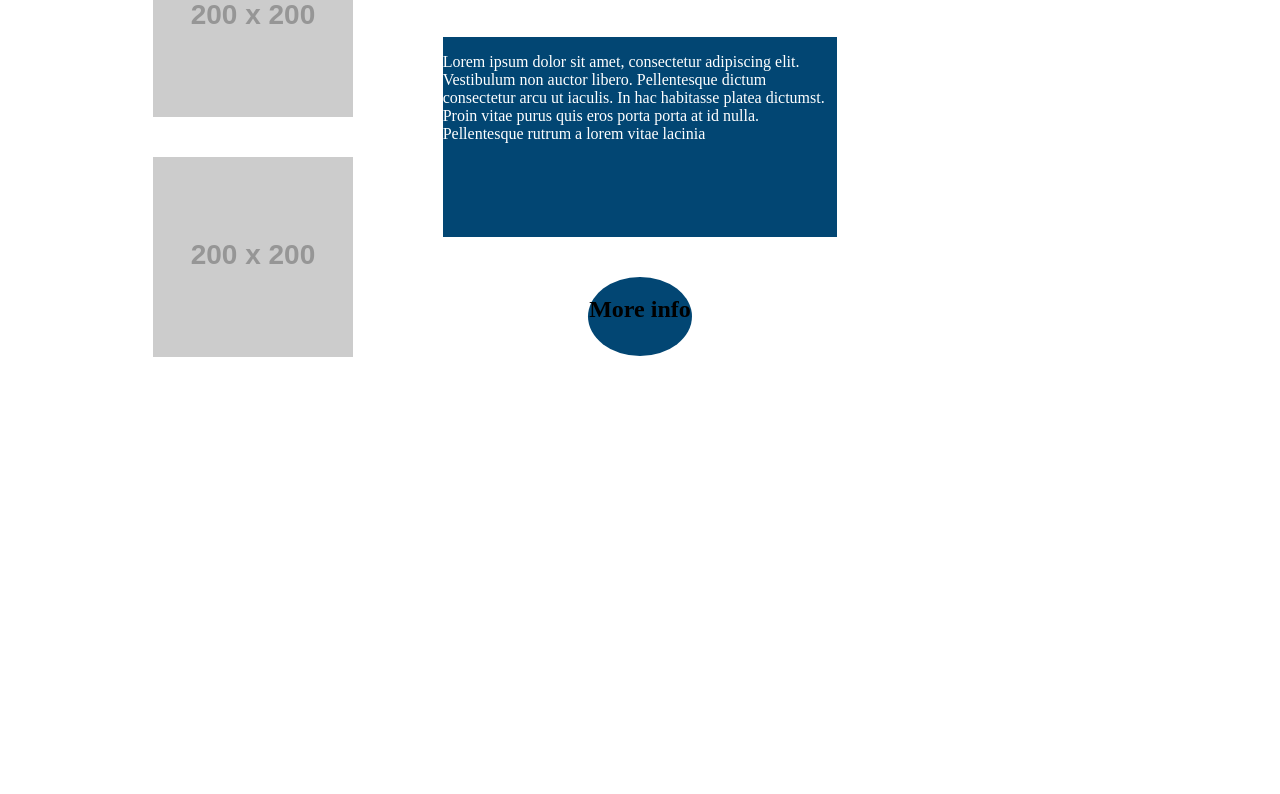
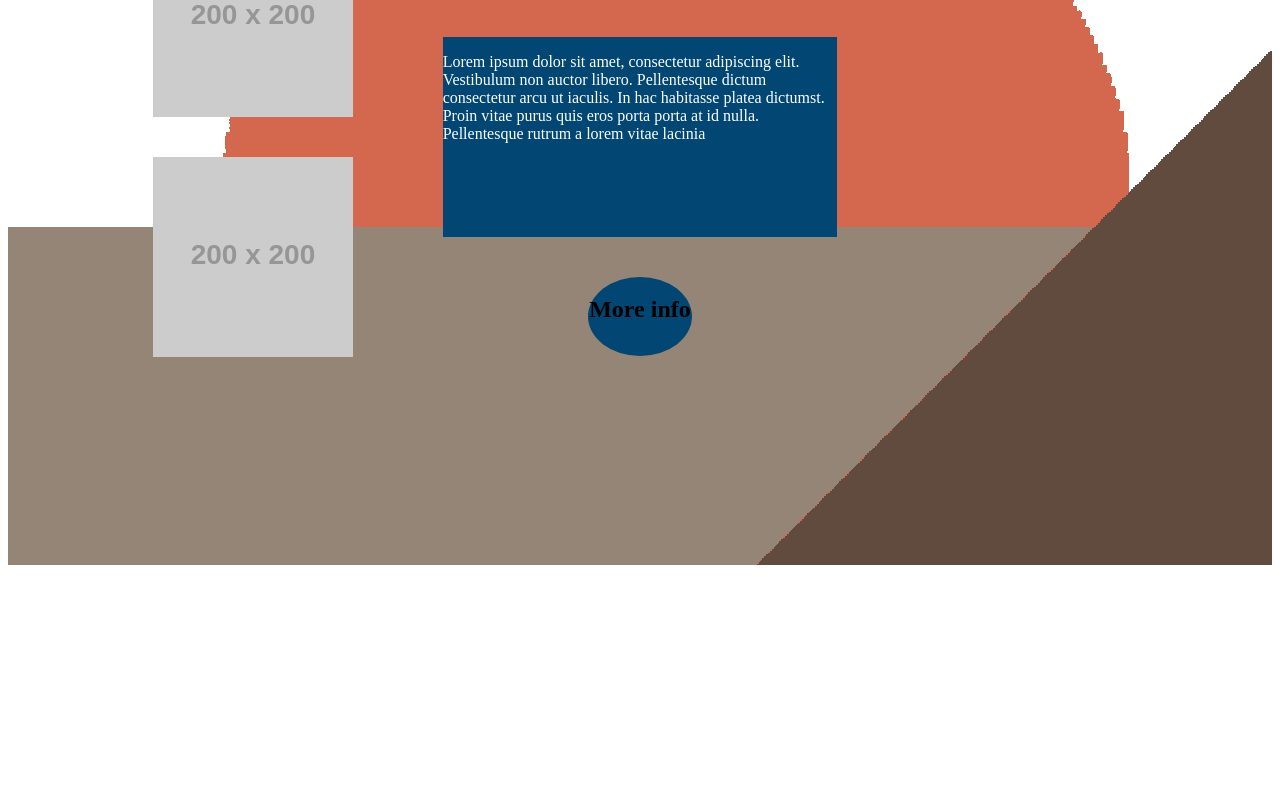
Before and after one commit to fabio-81/WDDM121-Project, a plain HTML site: page index.html in a window 1280 px wide. Shown: the part 211-1005 px from the top of the page. Drawn offline with Linux system fonts and the light colour scheme; placeholder pictures from the web are drawn by us.

Commit message:
update img path

```diff
--- a/CSS/style.css
+++ b/CSS/style.css
@@ -6,7 +6,7 @@ body{
     display: grid;
     grid-template-columns: repeat(9, 1fr);
     grid-template-rows: repeat(11, 1fr);
-    background-image: url(img/background-1.png);
+    background-image: url(../img/background-1.png);
     background-repeat: no-repeat;
     background-position: top;
     grid-gap: 40px;
```
